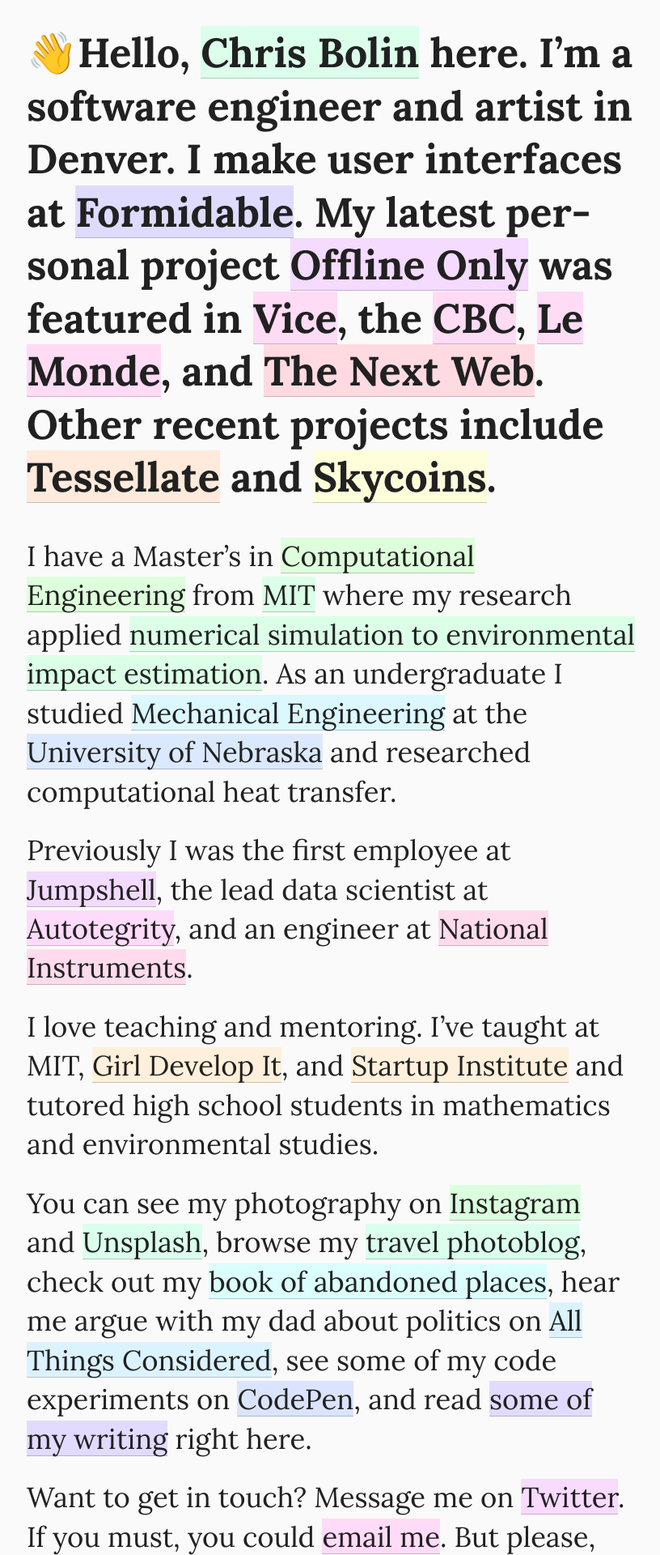
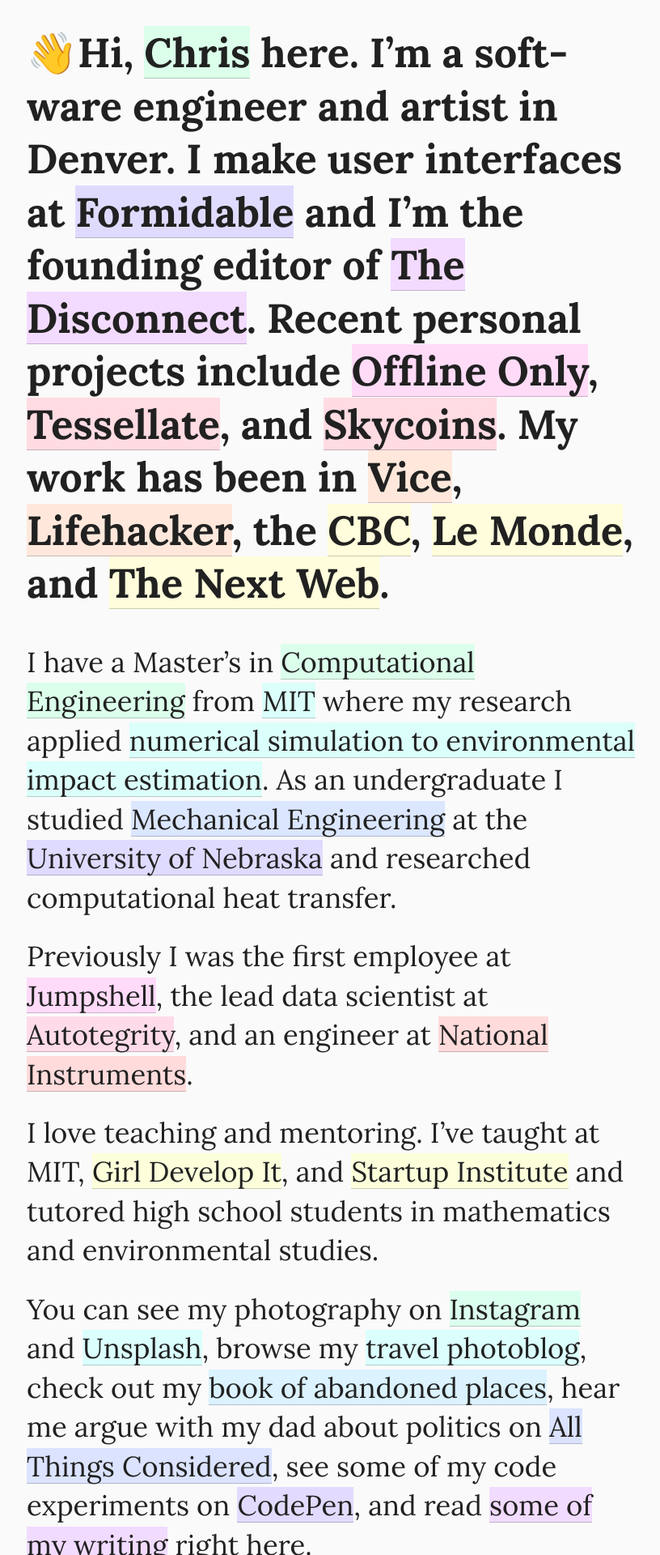
Before and after one commit to chrisbolin/about, a React (Create React App) app: page / in a window 1280 px wide. Shown: the top 1920 px of the page at 81% size, without its empty margins (231-1047 px from the left). Built offline with nearby package versions, Linux system fonts and the light colour scheme.

Commit message:
add the disconnect and lifehacker

```diff
--- a/src/App.css
+++ b/src/App.css
@@ -87,6 +87,7 @@
   background: none;
   transition: color 300ms ease-out, background-color 300ms ease-out;
   box-shadow: 0 -1px rgba(0, 0, 0, 0.2) inset;
+  hyphens: none;
 }
 
 a:hover {
--- a/src/App.js
+++ b/src/App.js
@@ -11,13 +11,14 @@
     return (
       <div className="page">
         <p className="big">
-          {"👋"}Hello, <Link sameWindow>Chris Bolin</Link> here. I’m a software
-          engineer and artist in Denver. I make user interfaces at{" "}
-          <Link>Formidable</Link>. My latest personal project{" "}
-          <Link>Offline Only</Link> was featured in <Link>Vice</Link>, the{" "}
-          <Link>CBC</Link>, <Link>Le Monde</Link>, and <Link>The Next Web</Link>.
-          Other recent projects include <Link>Tessellate</Link> and{" "}
-          <Link>Skycoins</Link>.
+          {"👋"}Hi, <Link sameWindow>Chris</Link> here. I’m a software engineer
+          and artist in Denver. I make user interfaces at{" "}
+          <Link>Formidable</Link> and I’m the founding editor of{" "}
+          <Link>The Disconnect</Link>. Recent personal projects include{" "}
+          <Link>Offline Only</Link>, <Link>Tessellate</Link>, and{" "}
+          <Link>Skycoins</Link>. My work has been in <Link>Vice</Link>,{" "}
+          <Link>Lifehacker</Link>, the <Link>CBC</Link>, <Link>Le Monde</Link>,
+          and <Link>The Next Web</Link>.
         </p>
         <div className="body">
           <p>
@@ -48,9 +49,9 @@
             <Link>some of my writing</Link> right here.
           </p>
           <p>
-            Want to get in touch? Message me on <Link>Twitter</Link>. If you
-            must, you could <Link>email me</Link>. But please, please do not
-            contact me on LinkedIn.
+            Want to get in touch? Message me on <Link>Twitter</Link> or{" "}
+            <Link>email me</Link>. But please, please do not contact me on
+            LinkedIn.
           </p>
           <Rocket />
         </div>
--- a/src/Link.js
+++ b/src/Link.js
@@ -1,10 +1,13 @@
 import React, { Component } from "react";
 
 const links = {
-  "Chris Bolin": "https://chris.bolin.co/",
+  Chris: "https://chris.bolin.co/",
+  "The Disconnect": "https://thedisconnect.co/",
   "Computational Engineering": "https://computationalengineering.mit.edu/",
   Formidable: "https://formidable.com/",
   MIT: "https://mit.edu/",
+  Lifehacker:
+    "https://lifehacker.com/you-cant-read-this-website-until-you-turn-off-your-inte-1822776654",
   "Offline Only": "https://chris.bolin.co/offline/",
   Vice:
     "https://motherboard.vice.com/en_us/article/kzzgjn/this-website-only-works-when-youre-offline",
```
